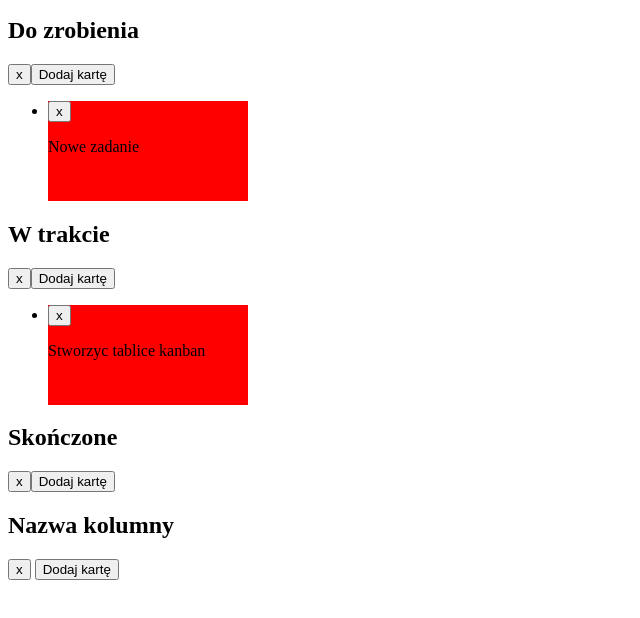
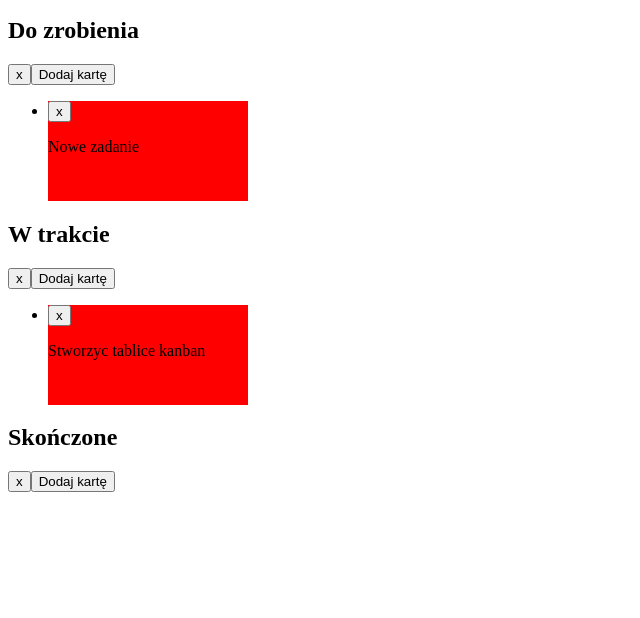
Before and after one commit to halo2008/zadanie_11_6, a plain HTML site: page index.html in a window 1280 px wide. Shown: the part 104-722 px from the top of the page, without its empty margins (0-640 px from the left). Drawn offline with nearby package versions, Linux system fonts and the light colour scheme.

Commit message:
poprawiona div z klasa column

```diff
--- a/index.html
+++ b/index.html
@@ -12,13 +12,9 @@
 		    <div class="column-container"></div>
 		</div>
 	    <div class="column">
-			<h2 class="column-title">Nazwa kolumny</h2>
-			<button class="btn-delete">x</button>
-	    	<button class="add-card">Dodaj kartę</button>
-		    <ul class="column-card-list"></ul>
-	   </div>
-	   <script src="https://code.jquery.com/jquery-3.0.0.min.js" integrity="sha256-JmvOoLtYsmqlsWxa7mDSLMwa6dZ9rrIdtrrVYRnDRH0=" crossorigin="anonymous"></script>
-	   <script   src="https://code.jquery.com/ui/1.11.4/jquery-ui.min.js"   integrity="sha256-xNjb53/rY+WmG+4L6tTl9m6PpqknWZvRt0rO1SRnJzw="   crossorigin="anonymous"></script>
-	   <script type="text/javascript" src="js/script.js"></script>
+		</div>
+		<script src="https://code.jquery.com/jquery-3.0.0.min.js" integrity="sha256-JmvOoLtYsmqlsWxa7mDSLMwa6dZ9rrIdtrrVYRnDRH0=" crossorigin="anonymous"></script>
+		<script   src="https://code.jquery.com/ui/1.11.4/jquery-ui.min.js"   integrity="sha256-xNjb53/rY+WmG+4L6tTl9m6PpqknWZvRt0rO1SRnJzw="   crossorigin="anonymous"></script>
+		<script type="text/javascript" src="js/script.js"></script>
 	</body>
 </html>
```
